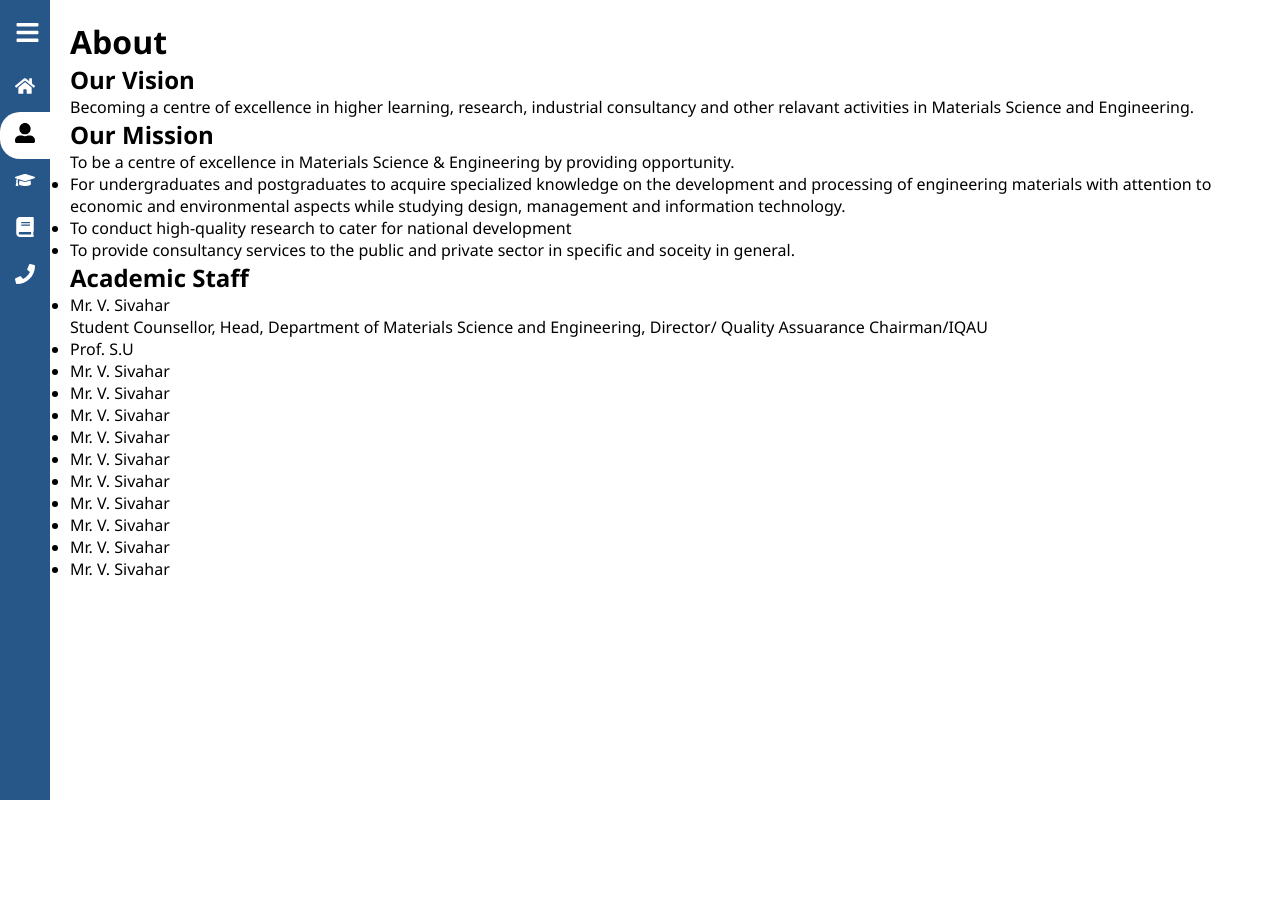
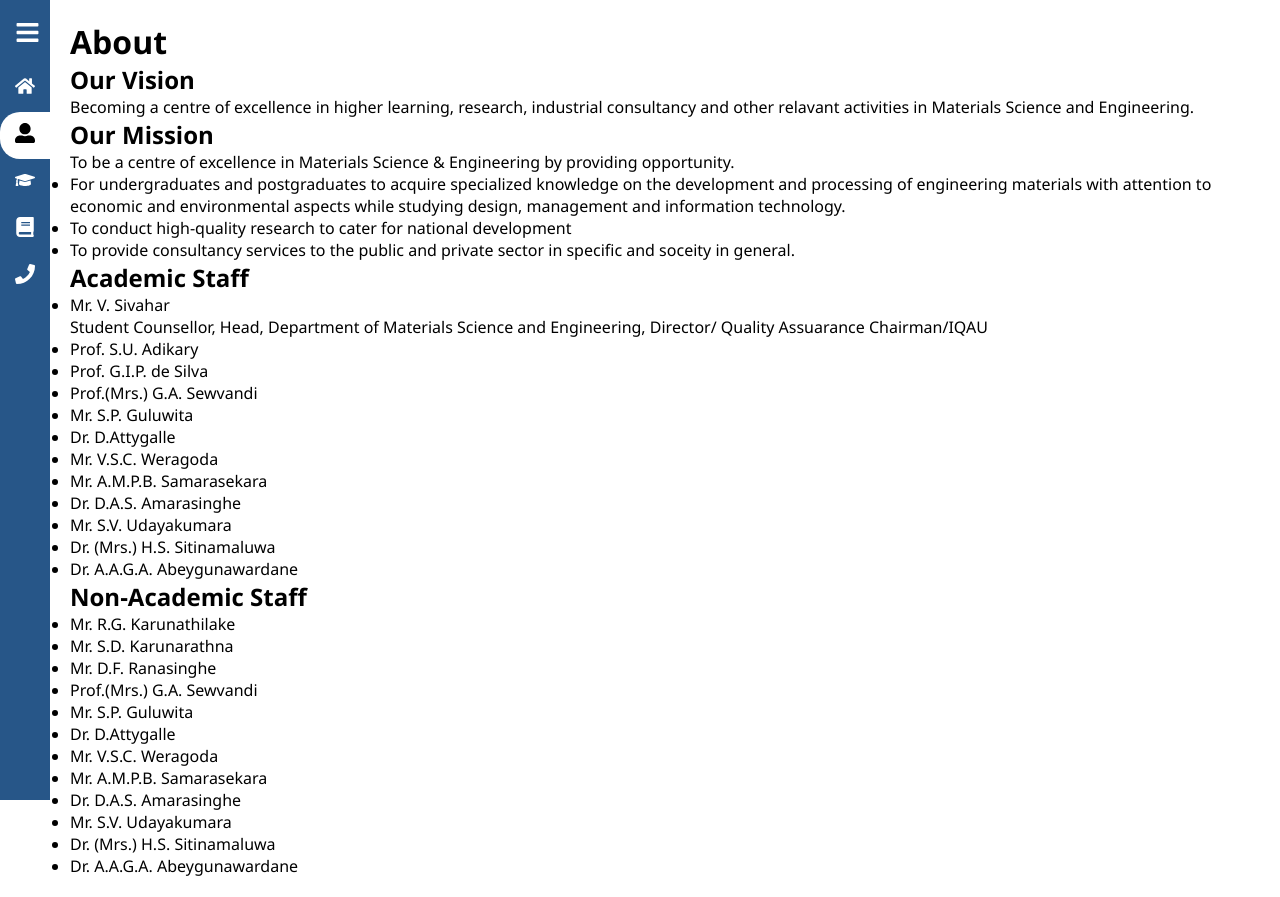
Before and after one commit to Material-Web-Devs/trial, a React (Create React App) app in the folder react-somes/: page /About in a window 1280 px wide. Before the commit the page ends 800 px from the top, so only its background shows below. Built offline with nearby package versions, Linux system fonts and the light colour scheme.

Commit message:
Update About.jsx

```diff
--- a/react-somes/src/pages/About.jsx
+++ b/react-somes/src/pages/About.jsx
@@ -32,17 +32,36 @@ const About = () => {
                     <li>Mr. V. Sivahar</li>
                     <p>Student Counsellor, Head, Department of Materials Science and Engineering, Director/ Quality Assuarance Chairman/IQAU</p>
 
-                    <li>Prof. S.U</li>
-                    <li>Mr. V. Sivahar</li>
-                    <li>Mr. V. Sivahar</li>
-                    <li>Mr. V. Sivahar</li>
-                    <li>Mr. V. Sivahar</li>
-                    <li>Mr. V. Sivahar</li>
-                    <li>Mr. V. Sivahar</li>
-                    <li>Mr. V. Sivahar</li>
-                    <li>Mr. V. Sivahar</li>
-                    <li>Mr. V. Sivahar</li>
-                    <li>Mr. V. Sivahar</li>
+                    <li>Prof. S.U. Adikary</li>
+                    <li>Prof. G.I.P. de Silva</li>
+                    <li>Prof.(Mrs.) G.A. Sewvandi</li>
+                    <li>Mr. S.P. Guluwita</li>
+                    <li>Dr. D.Attygalle</li>
+                    <li>Mr. V.S.C. Weragoda</li>
+                    <li>Mr. A.M.P.B. Samarasekara</li>
+                    <li>Dr. D.A.S. Amarasinghe</li>
+                    <li>Mr. S.V. Udayakumara</li>
+                    <li>Dr. (Mrs.) H.S. Sitinamaluwa</li>
+                    <li>Dr. A.A.G.A. Abeygunawardane</li>
+                </ul>
+            </div>
+
+            <div class='non-aca-staff'>
+                <h2>Non-Academic Staff</h2>
+
+                <ul>
+                    <li>Mr. R.G. Karunathilake</li>
+                    <li>Mr. S.D. Karunarathna</li>
+                    <li>Mr. D.F. Ranasinghe</li>
+                    <li>Prof.(Mrs.) G.A. Sewvandi</li>
+                    <li>Mr. S.P. Guluwita</li>
+                    <li>Dr. D.Attygalle</li>
+                    <li>Mr. V.S.C. Weragoda</li>
+                    <li>Mr. A.M.P.B. Samarasekara</li>
+                    <li>Dr. D.A.S. Amarasinghe</li>
+                    <li>Mr. S.V. Udayakumara</li>
+                    <li>Dr. (Mrs.) H.S. Sitinamaluwa</li>
+                    <li>Dr. A.A.G.A. Abeygunawardane</li>
                 </ul>
             </div>
         </div>
```
